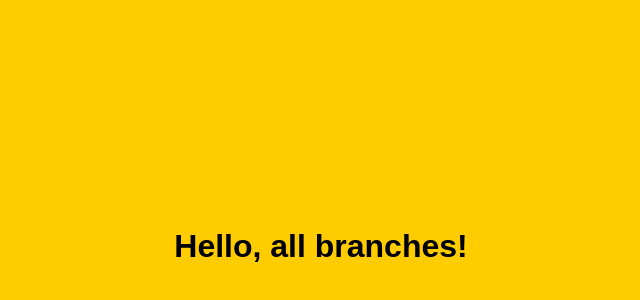
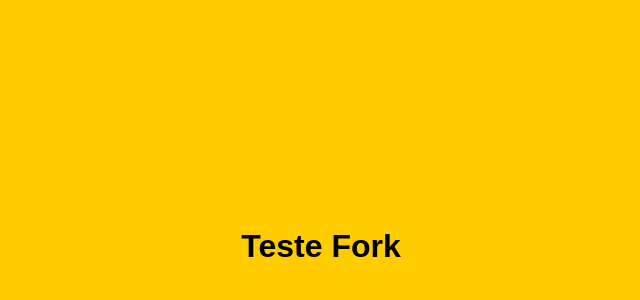
Before and after one commit to endmrf/LabControleVersaoUnifor, a plain HTML site: page index.html in a window 1280 px wide. Shown: the part 162-462 px from the top of the page, without its empty margins (319-959 px from the left). Drawn offline with Linux system fonts and the light colour scheme.

Commit message:
Update index.html

```diff
--- a/index.html
+++ b/index.html
@@ -14,6 +14,6 @@ font-family: Arial, sans-serif;
 </style>
 </head>
 <body>
-<h1>Hello, all branches!</h1>
+<h1>Teste Fork</h1>
 </body>
 </html>
```
